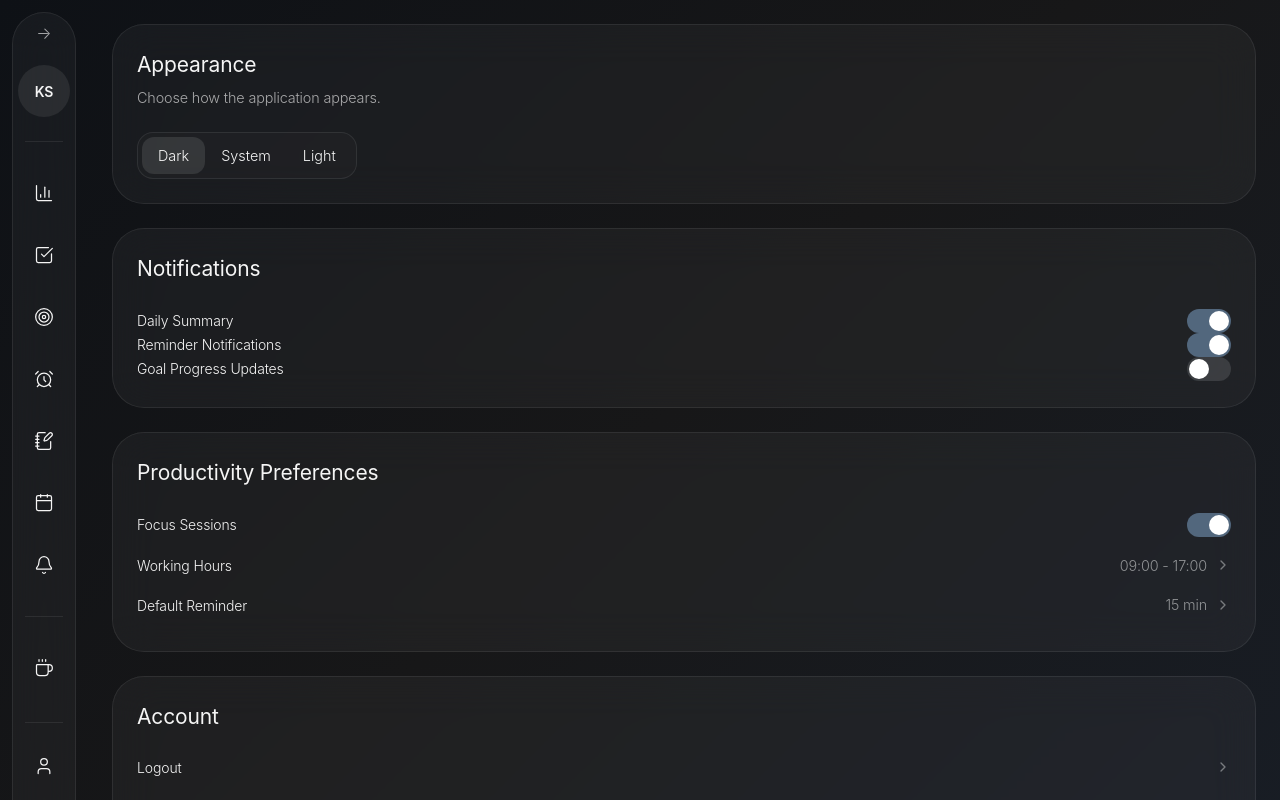
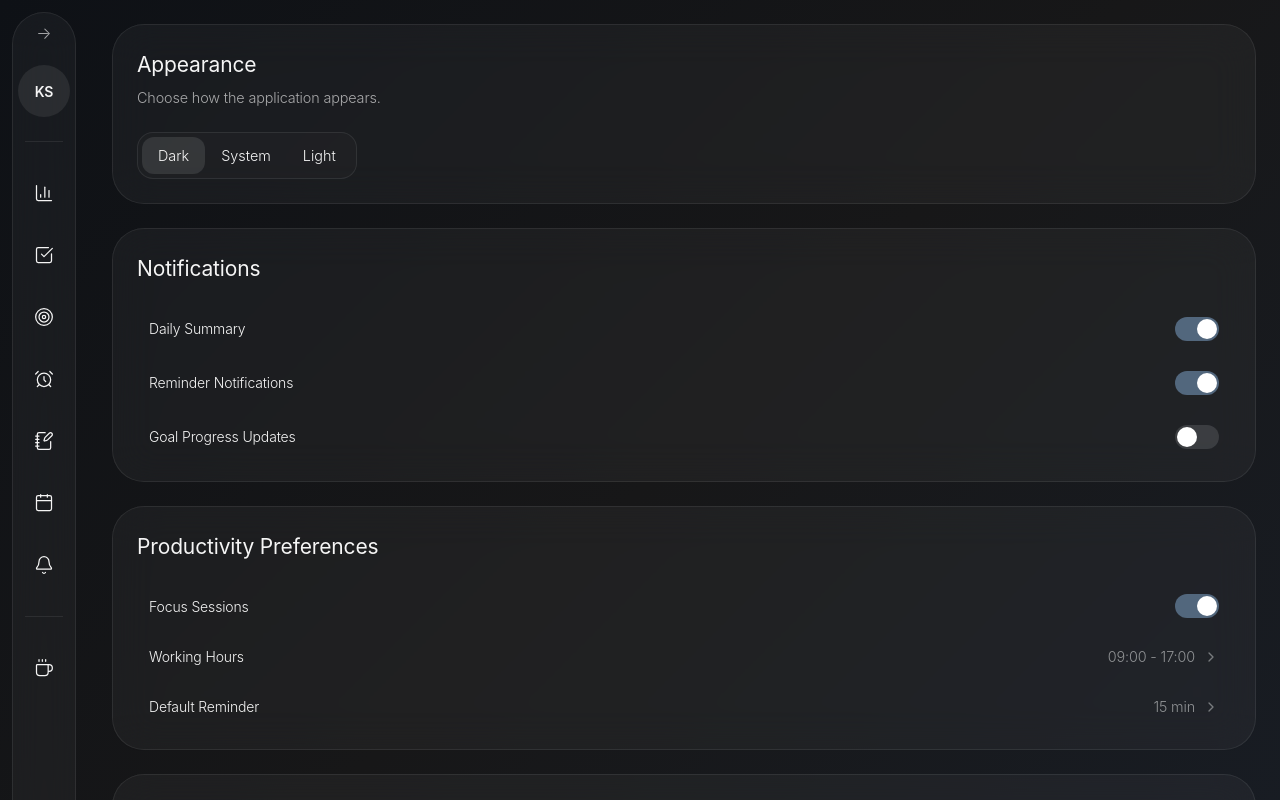
Before and after one commit to keenosmith-del/personal-productivity-desktop, a React app in the folder frontend/: page /settings in a window 1280 px wide. Shown: the top 800 px of the page. Built offline with nearby package versions, Linux system fonts and the light colour scheme; the HTML template or start-up script is replaced by a standard one.

Commit message:
Setting Page adjustments to subcategories

```diff
--- a/frontend/src/components/AccountSettings.jsx
+++ b/frontend/src/components/AccountSettings.jsx
@@ -17,7 +17,7 @@ function AccountSettings() {
         style={{
           display: "flex",
           flexDirection: "column",
-          gap: "18px",
+          gap: "2px",
         }}
       >
         <div
@@ -27,7 +27,23 @@ function AccountSettings() {
               "space-between",
             alignItems:
               "center",
+
             cursor: "pointer",
+
+            padding: "8px 12px",
+
+            borderRadius: "12px",
+
+            transition:
+              "all 0.2s ease",
+          }}
+          onMouseEnter={(e) => {
+            e.currentTarget.style.background =
+              "rgba(255,255,255,0.04)";
+          }}
+          onMouseLeave={(e) => {
+            e.currentTarget.style.background =
+              "transparent";
           }}
         >
           <p
@@ -51,7 +67,23 @@ function AccountSettings() {
               "space-between",
             alignItems:
               "center",
+
             cursor: "pointer",
+
+            padding: "8px 12px",
+
+            borderRadius: "12px",
+
+            transition:
+              "all 0.2s ease",
+          }}
+          onMouseEnter={(e) => {
+            e.currentTarget.style.background =
+              "rgba(255,107,107,0.08)";
+          }}
+          onMouseLeave={(e) => {
+            e.currentTarget.style.background =
+              "transparent";
           }}
         >
           <p
--- a/frontend/src/components/NotificationSettings.jsx
+++ b/frontend/src/components/NotificationSettings.jsx
@@ -28,9 +28,28 @@ function NotificationSettings() {
       <div
         style={{
           display: "flex",
+          flexDirection: "column",
+          gap: "14px",
+        }}
+      >
+        <div
+          style={{
+            display: "flex",
+
             justifyContent:
               "space-between",
-          alignItems: "center",
+
+            alignItems:
+              "center",
+
+            cursor: "default",
+
+            padding: "8px 12px",
+
+            borderRadius: "12px",
+
+            transition:
+              "all 0.2s ease",
           }}
         >
           <p
@@ -54,9 +73,21 @@ function NotificationSettings() {
         <div
           style={{
             display: "flex",
+
             justifyContent:
               "space-between",
-          alignItems: "center",
+
+            alignItems:
+              "center",
+
+            cursor: "default",
+
+            padding: "8px 12px",
+
+            borderRadius: "12px",
+
+            transition:
+              "all 0.2s ease",
           }}
         >
           <p
@@ -80,9 +111,21 @@ function NotificationSettings() {
         <div
           style={{
             display: "flex",
+
             justifyContent:
               "space-between",
-          alignItems: "center",
+
+            alignItems:
+              "center",
+
+            cursor: "default",
+
+            padding: "8px 12px",
+
+            borderRadius: "12px",
+
+            transition:
+              "all 0.2s ease",
           }}
         >
           <p
@@ -102,6 +145,7 @@ function NotificationSettings() {
             }
           />
         </div>
+      </div>
 
     </GlassCard>
   );
--- a/frontend/src/components/ProductivityPreferences.jsx
+++ b/frontend/src/components/ProductivityPreferences.jsx
@@ -1,12 +1,16 @@
 import GlassCard from "./GlassCard";
 import Toggle from "./Toggle";
 import { ChevronRight } from "lucide-react";
+
+import { useState } from "react";
 
 function ProductivityPreferences({
   onWorkingHoursClick,
   onReminderClick,
 }) {
   // COMPONENT STATES
+    const [focusSessions, setFocusSessions] =
+      useState(true);
 
   // FUNCTIONS
   return (
@@ -24,16 +28,27 @@ function ProductivityPreferences({
         style={{
           display: "flex",
           flexDirection: "column",
-          gap: "18px",
+          gap: "12px",
         }}
       >
         <div
           style={{
             display: "flex",
+
             justifyContent:
               "space-between",
+
             alignItems:
               "center",
+
+            cursor: "default",
+
+            padding: "8px 12px",
+
+            borderRadius: "12px",
+
+            transition:
+              "all 0.2s ease",
           }}
         >
           <p
@@ -45,8 +60,8 @@ function ProductivityPreferences({
           </p>
 
           <Toggle
-            checked={true}
-            onChange={() => { }}
+            checked={focusSessions}
+            onChange={() => setFocusSessions(!focusSessions)}
           />
         </div>
 
@@ -62,6 +77,21 @@ function ProductivityPreferences({
               "center",
 
             cursor: "pointer",
+
+            padding: "8px 12px",
+
+            borderRadius: "12px",
+
+            transition:
+              "all 0.2s ease",
+          }}
+          onMouseEnter={(e) => {
+            e.currentTarget.style.background =
+              "rgba(255,255,255,0.04)";
+          }}
+          onMouseLeave={(e) => {
+            e.currentTarget.style.background =
+              "transparent";
           }}
         >
           <p
@@ -109,6 +139,21 @@ function ProductivityPreferences({
               "center",
 
             cursor: "pointer",
+
+            padding: "8px 12px",
+
+            borderRadius: "12px",
+
+            transition:
+              "all 0.2s ease",
+          }}
+          onMouseEnter={(e) => {
+            e.currentTarget.style.background =
+              "rgba(255,255,255,0.04)";
+          }}
+          onMouseLeave={(e) => {
+            e.currentTarget.style.background =
+              "transparent";
           }}
         >
           <p
```
Lines whose indentation alone changed are shown as unchanged.
